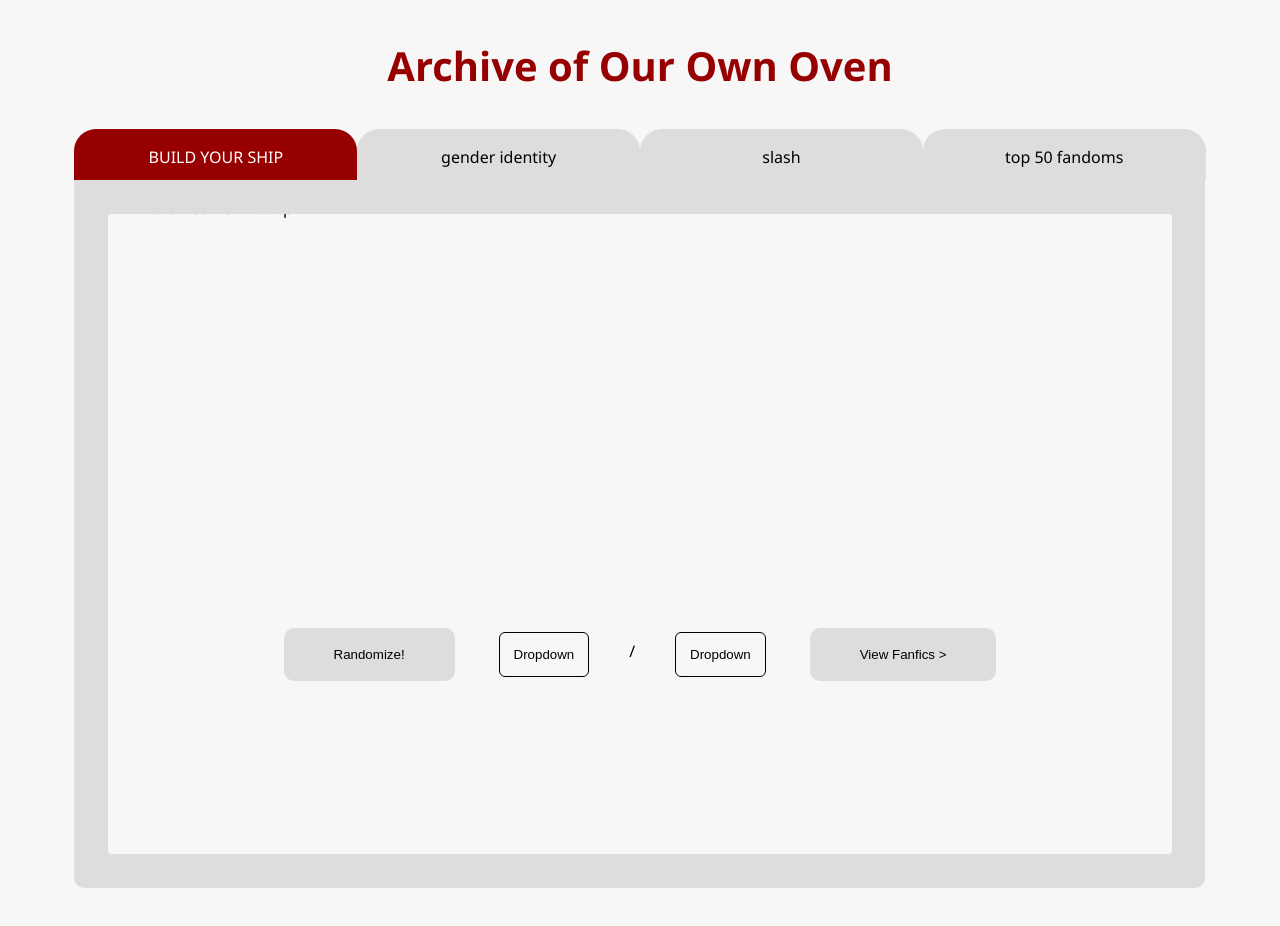
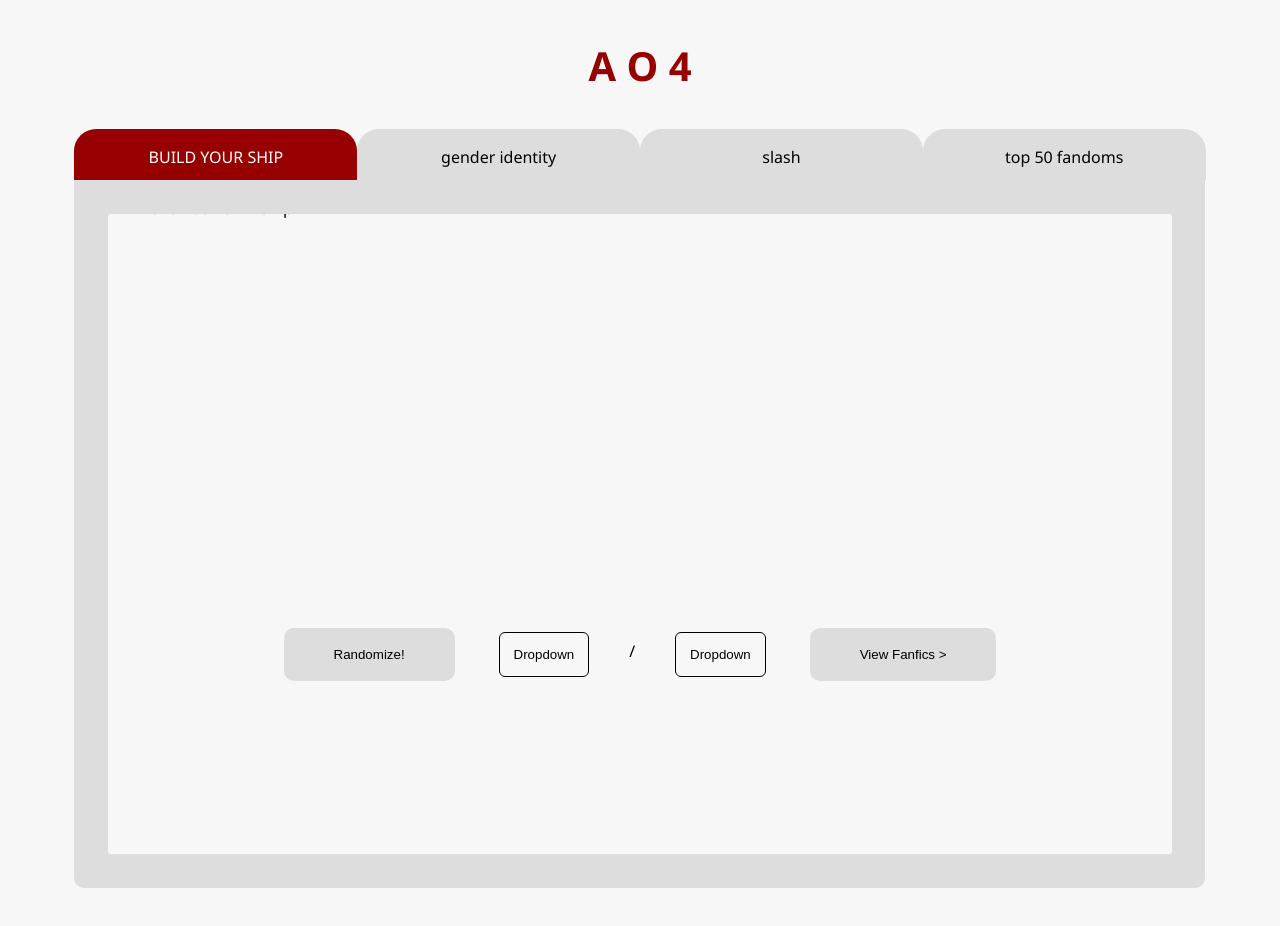
Before and after one commit to tg329/fanfiction, a plain HTML site: page static/index.html in a window 1280 px wide. Drawn offline with nearby package versions, Linux system fonts and the light colour scheme; no server answers.

Commit message:
changed title

```diff
--- a/static/index.html
+++ b/static/index.html
@@ -528,7 +528,7 @@
 </head>
 
 <body>
-  <h1>Archive of Our Own Oven</h1>
+  <h1>A O 4</h1>
 
   <div class="display-box">
     <div class="tabs">
```
